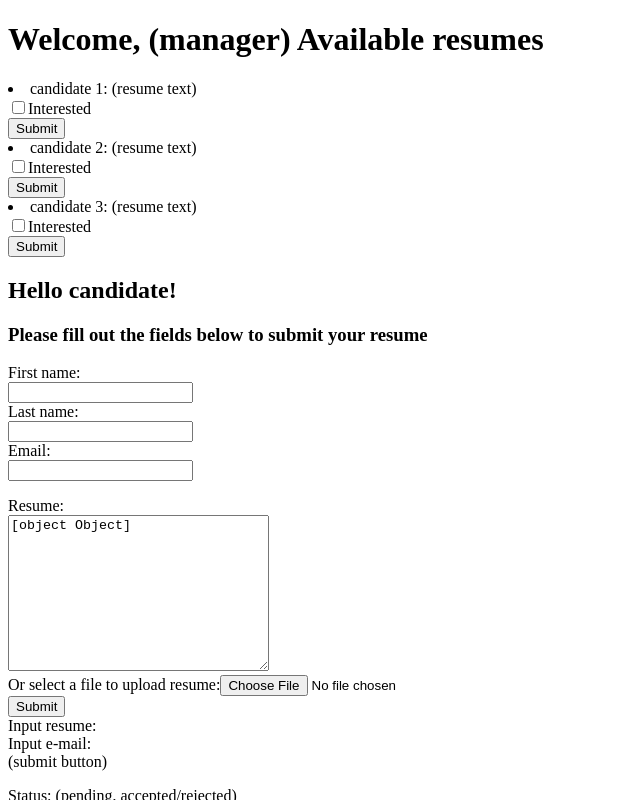
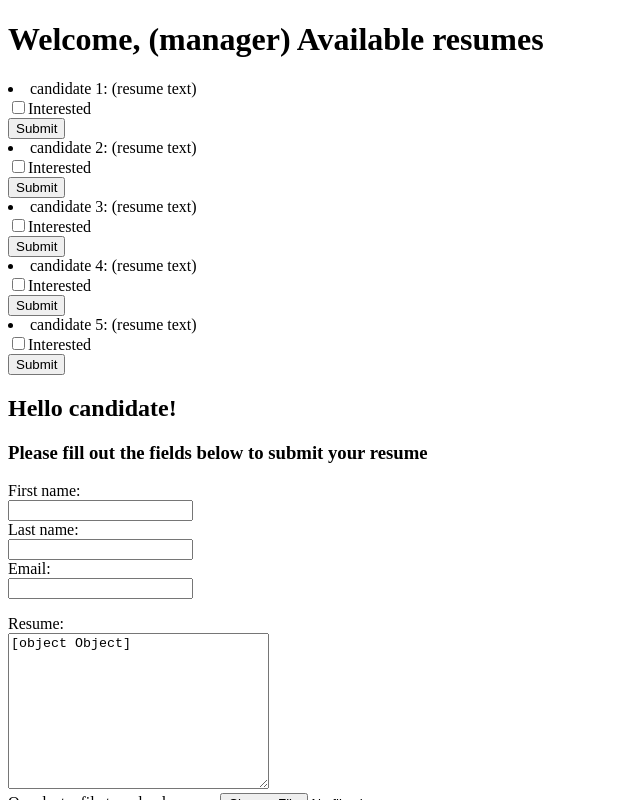
Before and after one commit to Hsien-HsiuLiao/resume-database, a React (Create React App) app in the folder frontend/: page / in a window 1280 px wide. Shown: the top 800 px of the page, without its empty margins (0-640 px from the left). Built offline with nearby package versions, Linux system fonts and the light colour scheme.

Commit message:
update list of interview candidates

```diff
--- a/frontend/src/components/ManagerView.js
+++ b/frontend/src/components/ManagerView.js
@@ -34,6 +34,26 @@ export const ManagerView = () => {
                 <input type="submit" value="Submit">
                 </input>
             </form>
+
+            <li>candidate 4: (resume text)
+            </li>
+            <form action="isInterested()">
+                <input type="checkbox" id="interested" name="interested" value="Interested">
+                </input>
+                <label for="interested">Interested</label><br />
+                <input type="submit" value="Submit">
+                </input>
+            </form>
+
+            <li>candidate 5: (resume text)
+            </li>
+            <form action="isInterested()">
+                <input type="checkbox" id="interested" name="interested" value="Interested">
+                </input>
+                <label for="interested">Interested</label><br />
+                <input type="submit" value="Submit">
+                </input>
+            </form>
         </div>
     )
 }
```
Also changed, not shown: 1 other file (tests, documents, lock files or other folders).
